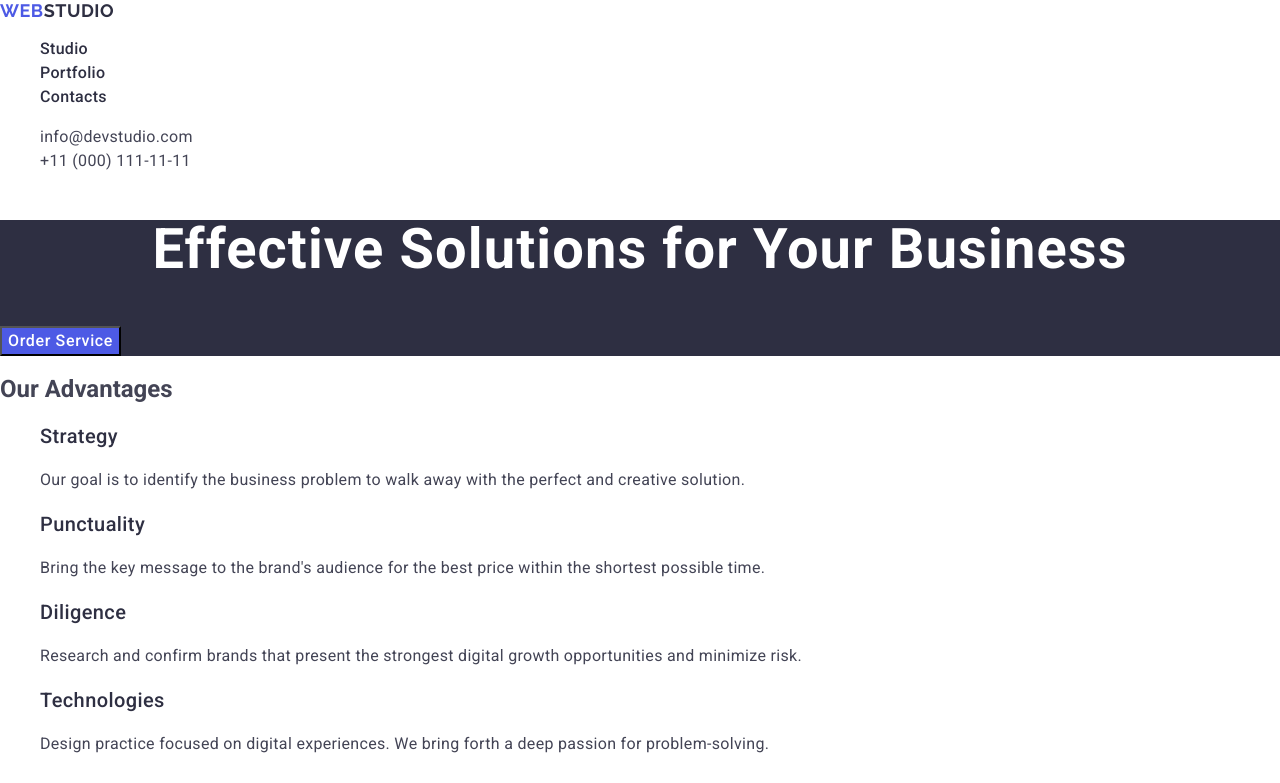
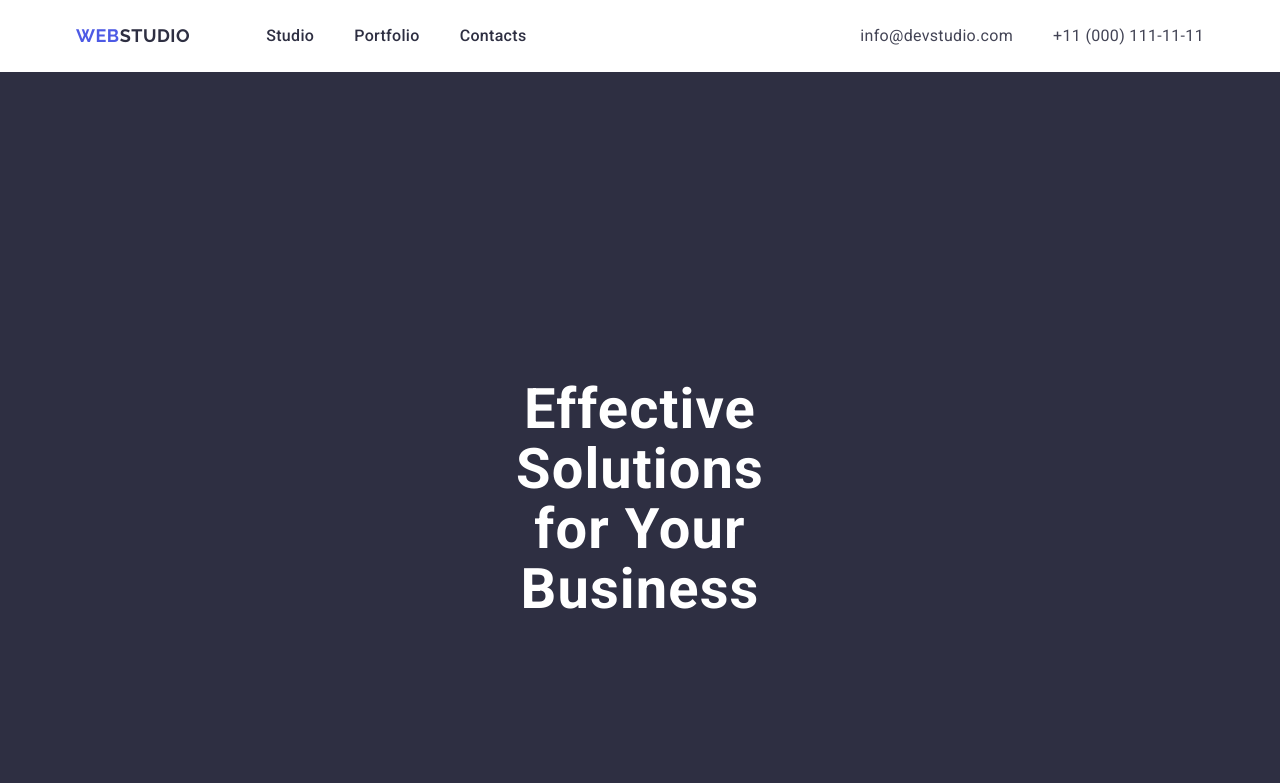
Before and after one commit to marychevska/goit-markup-hw-03, a plain HTML site: page index.html in a window 1280 px wide. Shown: the top 783 px of the page. Drawn offline with nearby package versions, Linux system fonts and the light colour scheme.

Commit message:
add flix

```diff
--- a/css/styles.css
+++ b/css/styles.css
@@ -3,23 +3,52 @@ body {
     color: #434455;
     background-color: #FFFFFF;
 }
-
+/*common*/
 ul, ol {
     list-style-type: none;
+    margin: 0;
+    padding: 0;
 }
 
+h1,
+h2,
+h3,
+h4,
+h5,
+h6,
+p {
+    margin: 0;
+}
 a {
     text-decoration: none;
 }
 
+.container {
+    max-width: 1158px;
+    padding: 0 15px;
+    margin: 0 auto;
+}
+
+.section {
+    padding: 120px 0;
+}
 p {
     font-weight: 400;
 }
+/*header*/
 
 .header {
     background-color: #fff;
+    border-bottom: 1px solid #e7e9fc;
 }
-
+.header-container {
+    display: flex;
+    align-items: center;
+}
+.header-nav {
+    display: flex;
+    align-items: center;
+}
 .logo {
     font-family: 'Raleway', sans-serif;
     font-weight: 700;
@@ -30,6 +59,11 @@ p {
     color: #4d5ae5;
 }
 
+.header-logo {
+    padding: 24px 0;
+    margin-right: 76px;
+}
+
 .header-logo .logo-part {
     color: #2e2f42;
 }
@@ -38,7 +72,15 @@ p {
     color: #f4f4fd;
 }
 
+.nav-list {
+    display: flex;
+    align-items: center;
+    gap: 40px;
+}
+
 .nav-link {
+    display: block;
+    padding: 24px 0;
     font-weight: 500;
     font-size: 16px;
     line-height: 1.5;
@@ -48,9 +90,18 @@ p {
 
 .contacts {
     font-style: normal;
+    margin-left: auto;
+}
+
+.contacts-list {
+    gap: 40px;
+    display: flex;
+    align-items: center;
 }
 
 .contacts-link {
+    display: block;
+    padding: 24px 0;
     font-size: 16px;
     line-height: 1.5;
     letter-spacing: 0.02em;
@@ -64,11 +115,14 @@ p {
     color: #404bbf;
 }
 
+/*section-hero*/
+
 .hero {
     background-color: #2e2f42;
 }
 
 .hero-title {
+    margin: 188px 472px 292px;
     font-size: 56px;
     line-height: 1.07;
     letter-spacing: 0.02em;
@@ -77,6 +131,9 @@ p {
 }
 
 .hero-button {
+    display: flex;
+    margin: 356px 635px 188px;
+    padding-top: 48px;
     background-color: #4D5AE5;
     font-family: inherit;
     font-weight: 500;
@@ -90,6 +147,12 @@ p {
 .hero-button:hover,
 .hero-button:focus {
     background-color: #404bbf;
+}
+
+/*features*/
+
+.features-item {
+    flex-basis: calc((100% - 72px) / 3);
 }
 
 .features-subtitle {
@@ -107,6 +170,8 @@ p {
     color: #434455;
 }
 
+/*team*/
+
 .team {
     background-color: #F4F4FD;
 }
@@ -122,8 +187,13 @@ p {
 
 .team-card {
     background-color: #FFFFFF;
+    display: flex;
+    flex-direction: column;
 }
+.card .first-card {
+    padding: 292px 16px 32px;
 
+}
 .team-subtitle {
     font-weight: 500;
     font-size: 20px;
--- a/index.html
+++ b/index.html
@@ -25,8 +25,9 @@
   </head>
   <body>
     <header class="page-header">
+      <div class="container header-container">
         <nav class="header-nav">
-        <a class="logo" href="./index.html"
+          <a class="logo header-logo" href="./index.html"
             >Web<span class="logo-part" style="color: #2e2f42">Studio</span></a
           >
           <ul class="nav-list">
@@ -51,37 +52,38 @@
             </li>
           </ul>
         </address>
+      </div>
     </header>
     <main>
-      <section class="hero">
+      <section class="hero section">
         <h1 class="hero-title">Effective Solutions for Your Business</h1>
         <button class="hero-button">Order Service</button>
       </section>
-      <section>
-        <h2>Our Advantages</h2>
+      <section class="features section">
+        <h2 hidden>Advantage</h2>
         <ul>
-          <li>
+          <li class="features-item">
             <h3 class="features-subtitle">Strategy</h3>
             <p class="features-text">
               Our goal is to identify the business problem to walk away with the
               perfect and creative solution.
             </p>
           </li>
-          <li>
+          <li class="features-item">
             <h3 class="features-subtitle">Punctuality</h3>
             <p class="features-text">
               Bring the key message to the brand's audience for the best price
               within the shortest possible time.
             </p>
           </li>
-          <li>
+          <li class="features-item">
             <h3 class="features-subtitle">Diligence</h3>
             <p class="features-text">
               Research and confirm brands that present the strongest digital
               growth opportunities and minimize risk.
             </p>
           </li>
-          <li>
+          <li class="features-item">
             <h3 class="features-subtitle">Technologies</h3>
             <p class="features-text">
               Design practice focused on digital experiences. We bring forth a
@@ -90,7 +92,7 @@
           </li>
         </ul>
       </section>
-      <section class="team">
+      <section class="team section">
         <h2 class="team-title">Our Team</h2>
         <ul>
           <li class="team-card">
@@ -100,13 +102,17 @@
               width="264"
               height="260"
             />
+            <div class="card first-card">
               <h3 class="team-subtitle">Mark Guerrero</h3>
               <p class="team-text">Product Designer</p>
+            </div>
           </li>
           <li class="team-card">
             <img src="./images/2.jpg" alt="Tom Ford" width="264" height="260" />
+            <div class="card second-card">
               <h3 class="team-subtitle">Tom Ford</h3>
               <p class="team-text">Frontend Developer</p>
+            </div>
           </li>
           <li class="team-card">
             <img
@@ -115,8 +121,10 @@
               width="264"
               height="260"
             />
+            <div class="card third-card">
               <h3 class="team-subtitle">Camila Garcia</h3>
               <p class="team-text">Marketing</p>
+            </div>
           </li>
           <li class="team-card">
             <img
@@ -125,12 +133,14 @@
               width="264"
               height="260"
             />
+            <div class="card fourth-card">
               <h3 class="team-subtitle">Daniel Wilson</h3>
               <p class="team-text">UI Designer</p>
+            </div>
           </li>
         </ul>
       </section>
-      <section>
+      <section class="portfolio section">
         <h2 class="portfolio-title">Our Portfolio</h2>
         <ul>
           <li>
@@ -197,13 +207,15 @@
       </section>
     </main>
     <footer class="footer">
+      <div class="container footer-container">
         <a class="logo footer-logo" href="./index.html"
           >Web<span class="logo-part">Studio</span></a
         >
         <p class="footer-text">
-        Increase the flow of customers and sales for your business with digital
-        marketing & growth solutions.
+          Increase the flow of customers and sales for your business with
+          digital marketing & growth solutions.
         </p>
+      </div>
     </footer>
   </body>
 </html>
```
Lines whose indentation alone changed are shown as unchanged.
